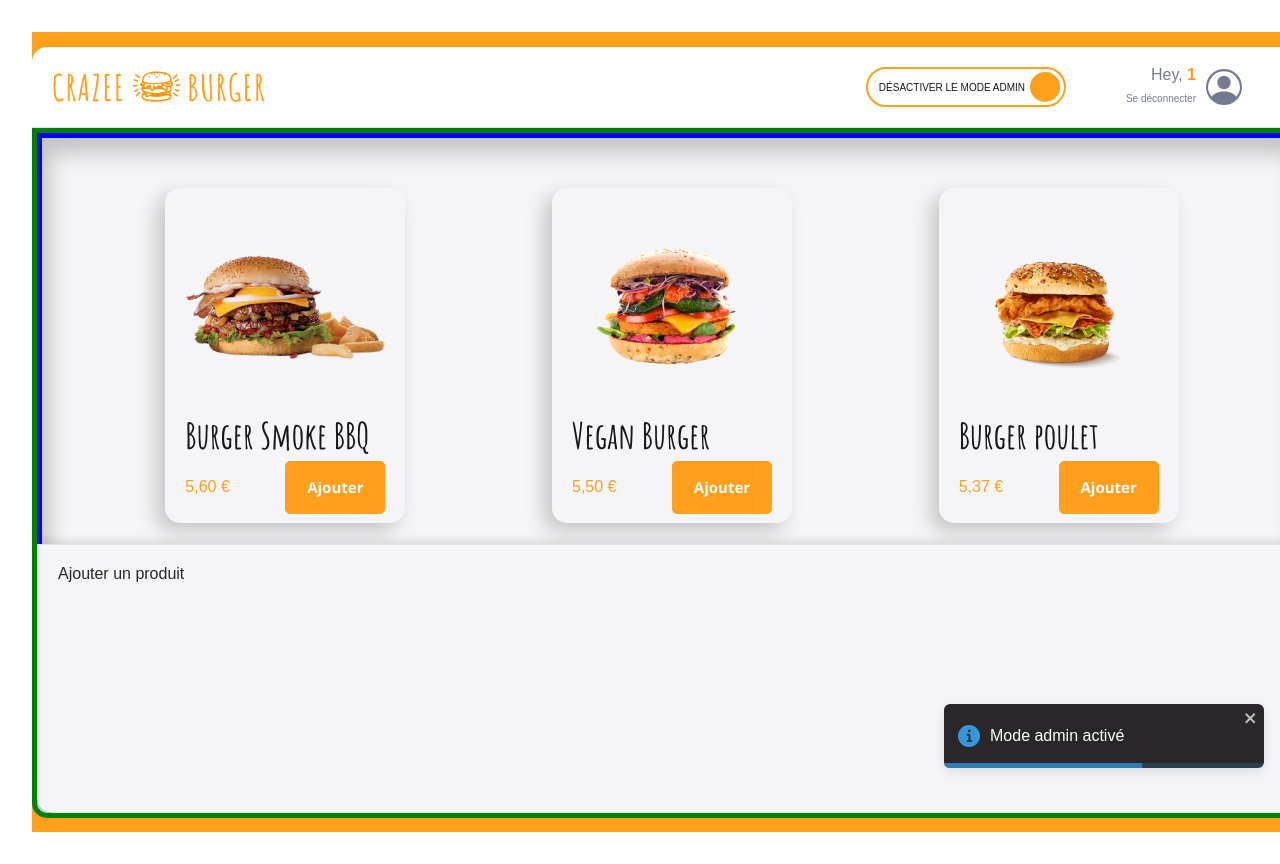
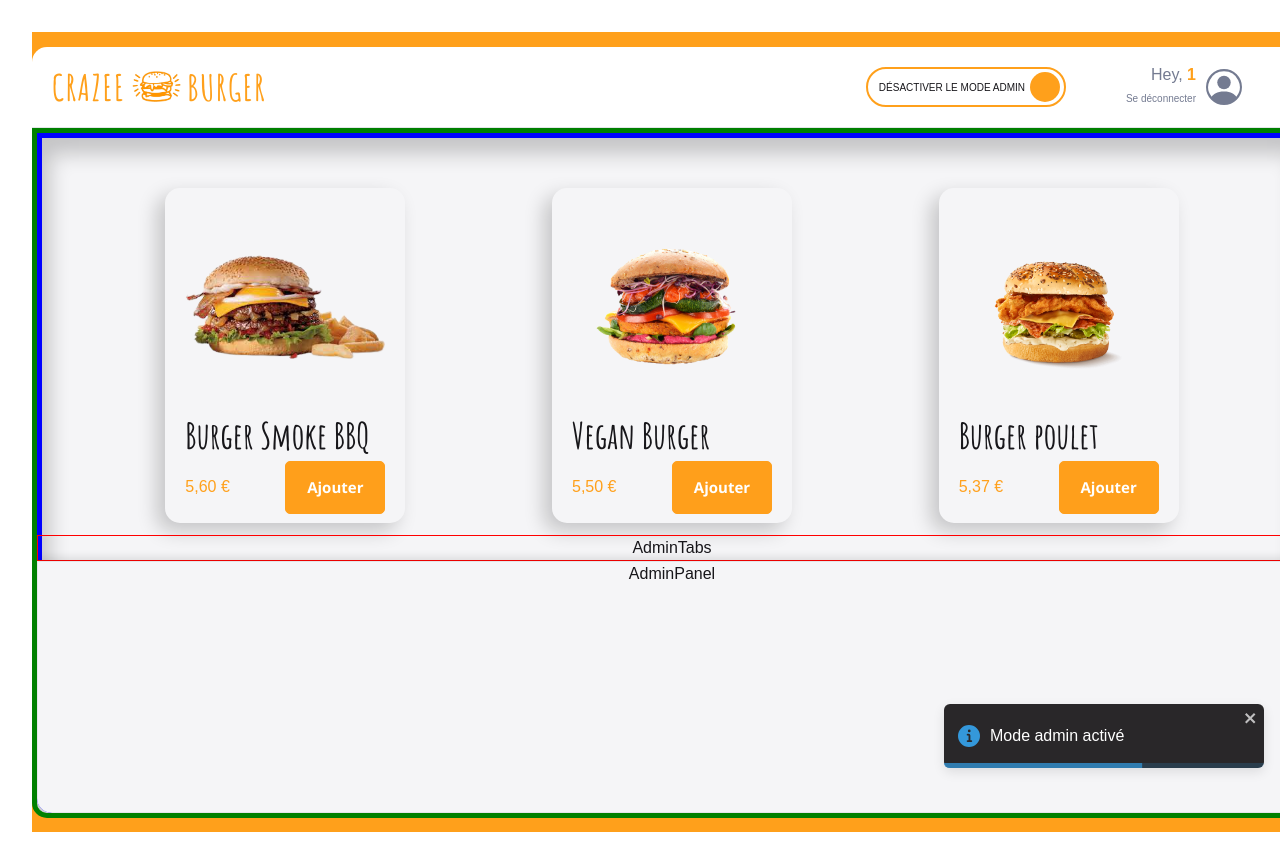
Before and after one commit to CarlMaillard/crazee-burger, a React (Vite) app: page /order/1 in a window 1280 px wide. Both pictures are taken after a click on the label 965 px from the left and 86 px from the top of the page. Shown: the top 864 px of the page. Built offline with nearby package versions, Linux system fonts and the light colour scheme; grey boxes are pictures that could not be loaded.

Commit message:
💄 F07: ADMIN > Add AdminTabs AdminPanel

```diff
--- a/src/components/pages/order/Main/Admin/Admin.jsx
+++ b/src/components/pages/order/Main/Admin/Admin.jsx
@@ -1,26 +1,25 @@
 import React from 'react'
 import styled from 'styled-components';
 import { theme } from '../../../../../theme';
+import AdminTabs from './AdminTabs';
+import AdminPanel from './AdminPanel';
 
 export default function Admin() {
   return (
-    <AdminStyled>Ajouter un produit</AdminStyled>
+
+    <AdminStyled>
+      <AdminTabs/>
+      <AdminPanel/>
+
+    </AdminStyled>
  )
 }
 
 const AdminStyled = styled.div`
 
-      background:${theme.colors.background_white};
-      color: ${theme.colors.background_dark};
-      font-size: ${theme.fonts.sizes.P0};
-      border: 1px solid ${theme.colors.greyLight};
-      box-shadow: ${theme.shadows.subtle};
 
-      display: flex;
-      flex-direction: row;
-      padding-left: 20px;
-      padding-top: 17px;
-      height: 250px;
+      /* display: flex;
+      flex-direction: column; */
       position: absolute;
       bottom: 0;
       left:0px;
--- /dev/null
+++ b/src/components/pages/order/Main/Admin/AdminPanel.jsx
@@ -0,0 +1,18 @@
+import styled from "styled-components";
+import {theme} from "../../../../../theme/index"
+
+
+export default function AdminPanel() {
+  return (
+    <AdminPanelStyled>AdminPanel</AdminPanelStyled>
+  )
+}
+
+const AdminPanelStyled = styled.div`
+  border: 1px solid yellow;
+  color: ${theme.colors.dark};
+  background:${theme.colors.background_white};
+  height: 250px;
+  border: 1px solid ${theme.colors.greyLight};
+  box-shadow: ${theme.shadows.subtle};
+`;
--- /dev/null
+++ b/src/components/pages/order/Main/Admin/AdminTabs.jsx
@@ -0,0 +1,14 @@
+import styled from "styled-components";
+import { theme } from "../../../../../theme";
+
+
+export default function AdminTabs() {
+  return (
+    <AdminTabsStyled>AdminTabs</AdminTabsStyled>
+  )
+}
+
+const AdminTabsStyled = styled.div`
+  border: 1px solid red;
+  color: ${theme.colors.dark}
+`;
--- a/src/components/pages/order/Main/Main.jsx
+++ b/src/components/pages/order/Main/Main.jsx
@@ -2,17 +2,24 @@ import styled from "styled-components"
 import { theme } from "../../../../theme"
 import Menu from "./Menu"
 import Admin from "../Main/Admin/Admin"
+import { useContext } from "react";
+import OrderContext from "../../../../context/OrderContext.jsx";
+
+
 
 
 export default function Main() {
+
+  const{isModeAdmin, setIsModeAdmin} = useContext(OrderContext)
+
   return (
     <MainStyled>
       {/* <div className="basket">Basket</div> */}
       <div className="menu-and-admin">
         <Menu />
-        <Admin/>
+        { isModeAdmin && <Admin /> }
       </div>
-      </MainStyled>
+    </MainStyled>
   )
 }
 
```
